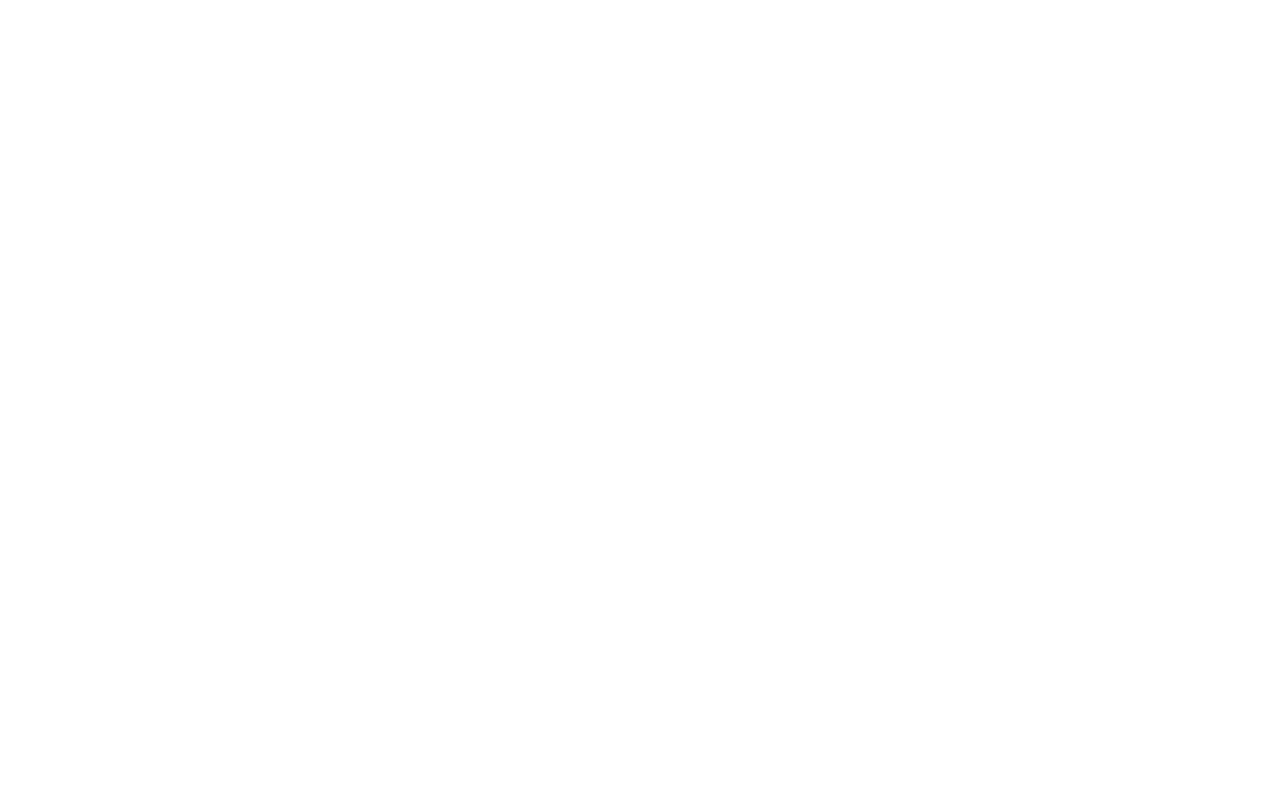
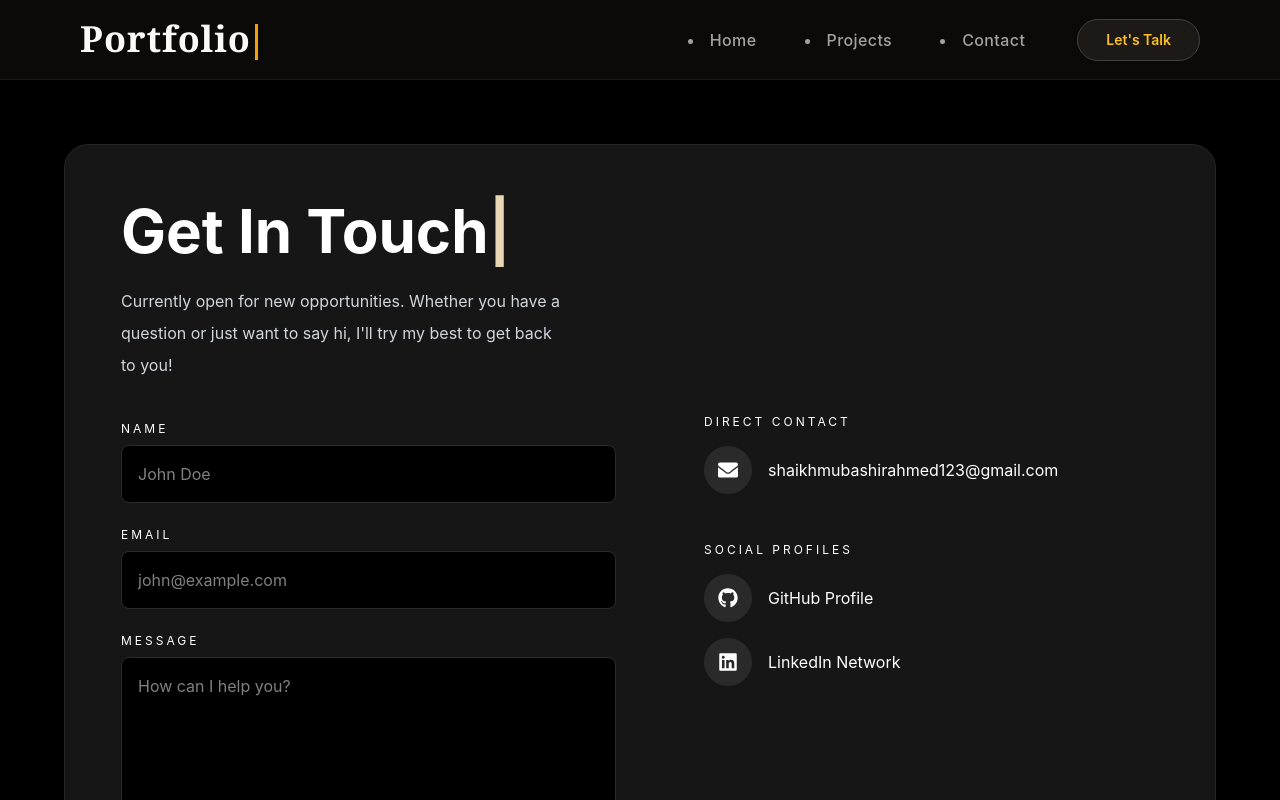
Before and after one commit to Mubashir-85/Portfolio, a React app in the folder Portfolio/: page /Contact in a window 1280 px wide. Before the commit this address had no page. Shown: the top 800 px of the page. Built offline with nearby package versions, Linux system fonts and the light colour scheme; the HTML template or start-up script is replaced by a standard one.

Commit message:
Update dependencies and enhance Contact component with new icons and links

```diff
--- a/Portfolio/package.json
+++ b/Portfolio/package.json
@@ -11,7 +11,7 @@
   },
   "dependencies": {
     "@tailwindcss/vite": "^4.3.0",
-    "lucide-react": "^1.16.0",
+    "lucide-react": "^1.17.0",
     "react": "^19.2.6",
     "react-dom": "^19.2.6",
     "react-icons": "^5.6.0",
--- a/Portfolio/src/Components/Contact/Contact.jsx
+++ b/Portfolio/src/Components/Contact/Contact.jsx
@@ -1,4 +1,5 @@
-import { Mail, Github, Linkedin } from "lucide-react";
+import React from "react";
+import { FaGithub, FaLinkedin, FaEnvelope } from "react-icons/fa";
 
 function Contact() {
   return (
@@ -15,9 +16,9 @@ function Contact() {
             </h1>
 
             <p className="text-gray-300 mt-6 max-w-md leading-8">
-              Currently open for new opportunities. Whether you have
-              a question or just want to say hi, I'll try my best to
-              get back to you!
+              Currently open for new opportunities. Whether you have a
+              question or just want to say hi, I'll try my best to get
+              back to you!
             </p>
 
             <form className="mt-10 space-y-6">
@@ -75,12 +76,12 @@ function Contact() {
               </h3>
 
               <div className="flex items-center gap-4">
-                <div className="w-12 h-12 rounded-full bg-[#2A2A2A] flex items-center justify-center">
-                  <Mail size={20} />
+                <div className="w-12 h-12 rounded-full bg-[#2A2A2A] flex items-center justify-center text-white">
+                  <FaEnvelope size={20} />
                 </div>
 
                 <p className="text-white">
-                  hello@developer.com
+                  shaikhmubashirahmed123@gmail.com
                 </p>
               </div>
             </div>
@@ -93,22 +94,28 @@ function Contact() {
               <div className="space-y-4">
 
                 <a
-                  href="#"
+                  href="https://github.com/Mubashir-85"
+                  target="_blank"
+                  rel="noreferrer"
                   className="flex items-center gap-4 text-white"
                 >
                   <div className="w-12 h-12 rounded-full bg-[#2A2A2A] flex items-center justify-center">
-                    <Github size={20} />
+                    <FaGithub size={20} />
                   </div>
+
                   GitHub Profile
                 </a>
 
                 <a
-                  href="#"
+                  href="https://linkedin.com/"
+                  target="_blank"
+                  rel="noreferrer"
                   className="flex items-center gap-4 text-white"
                 >
                   <div className="w-12 h-12 rounded-full bg-[#2A2A2A] flex items-center justify-center">
-                    <Linkedin size={20} />
+                    <FaLinkedin size={20} />
                   </div>
+
                   LinkedIn Network
                 </a>
 
@@ -117,6 +124,7 @@ function Contact() {
 
           </div>
         </div>
+
       </div>
     </section>
   );
--- a/Portfolio/src/Components/Routes/Routes.jsx
+++ b/Portfolio/src/Components/Routes/Routes.jsx
@@ -3,6 +3,7 @@ import HeroPage from '../Pages/Hero/HeroPage'
 import ProjectPages from '../Pages/Project/ProjectPages'
 import { Route,Routes } from 'react-router-dom'
 import Layout from '../Layout'
+import ContactPages from '../Pages/Contact/ContactPages'
 
 function AppRoutes() {
   return (
@@ -12,6 +13,7 @@ function AppRoutes() {
         <Route path='/' element={<Layout />}>
           <Route path='/' element={<HeroPage />} />
           <Route path='/Projects' element={<ProjectPages />} />
+          <Route path='/Contact' element={<ContactPages />} />
         </Route>
       </Routes>
     </div>
```
Also changed, not shown: 1 other file (tests, documents, lock files or other folders).
